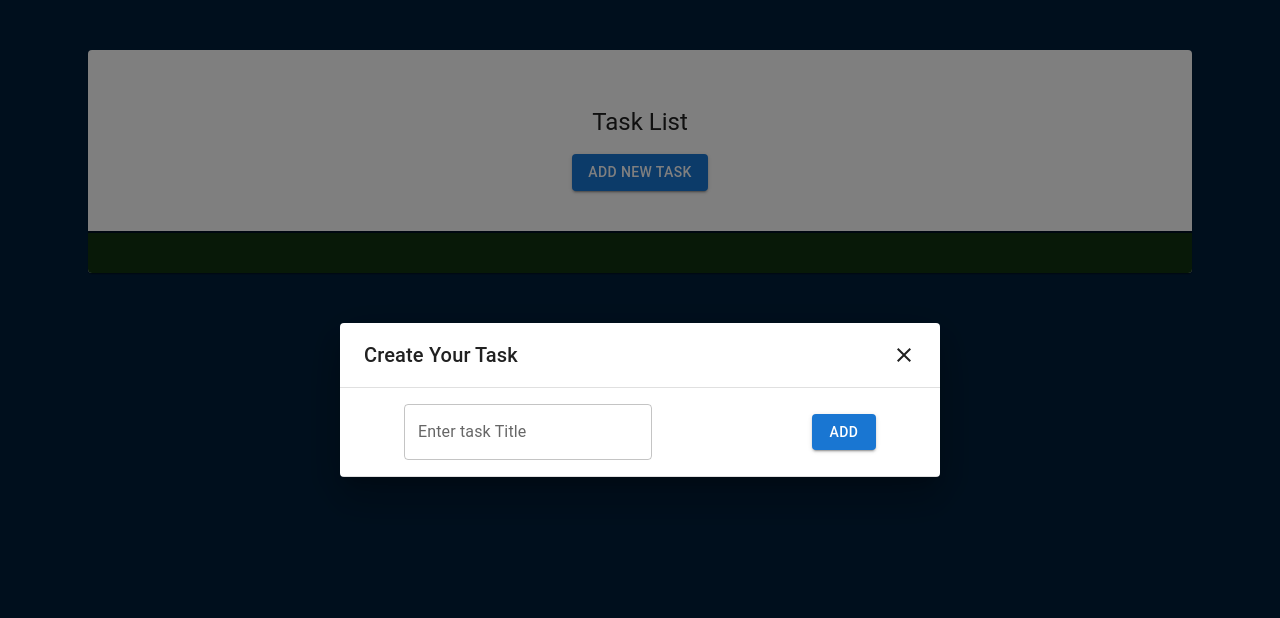
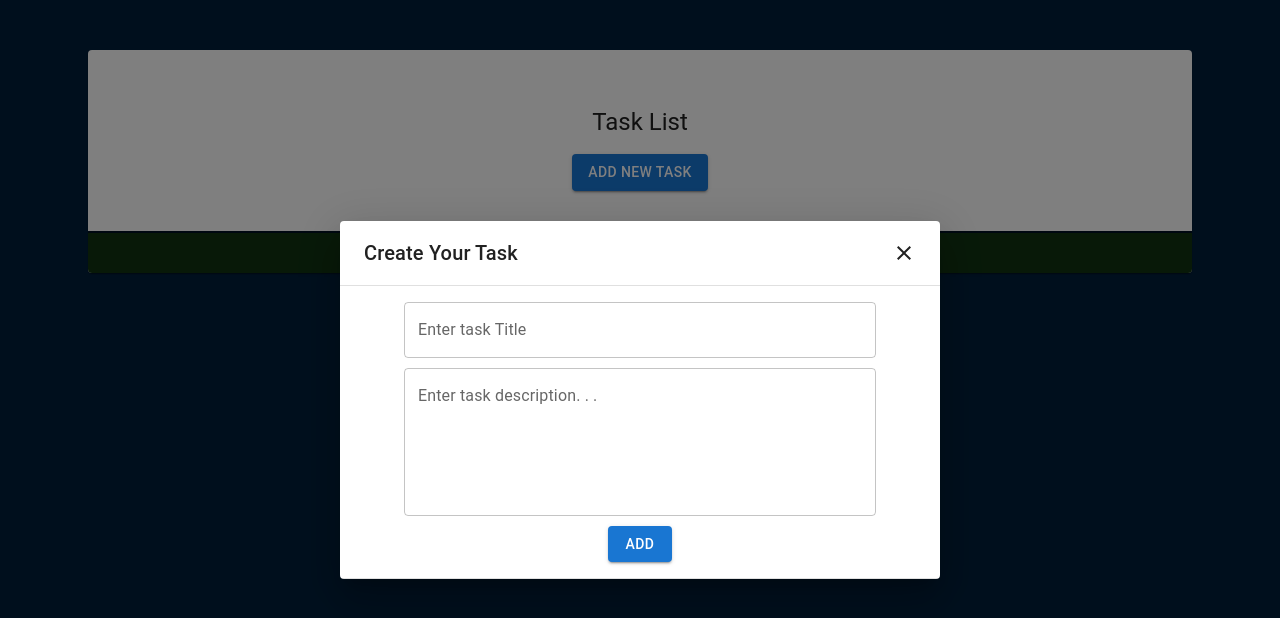
Before and after one commit to ashutoshofficial25/LearningReact, a React (Create React App) app in the folder authincation/: page / in a window 1280 px wide. Both pictures are taken after a click on the button "ADD NEW TASK". Shown: the top 618 px of the page. Built offline with nearby package versions, Linux system fonts and the light colour scheme.

Commit message:
cards cleanup

```diff
--- a/authincation/src/components/TodoCard.jsx
+++ b/authincation/src/components/TodoCard.jsx
@@ -3,16 +3,14 @@ import {
   Card,
   CardContent,
   CardHeader,
-  Container,
   Divider,
-  Grid,
   TextField,
 } from "@mui/material";
 import React, { useState } from "react";
 import DeleteIcon from "@mui/icons-material/Delete";
 import { red } from "@mui/material/colors";
 
-const TodoCard = ({ title }) => {
+const TodoCard = ({ title, taskDesc }) => {
   const [item, setItem] = useState([]);
 
   return (
@@ -24,9 +22,10 @@ const TodoCard = ({ title }) => {
       <Divider />
       <CardContent>
         <TextField
-          label="Enter task description. . ."
+          label={taskDesc == "" ? "Enter task description. . ." : ""}
           multiline
           rows={5}
+          value={taskDesc}
           placeholder="Start writing . . ."
         />
       </CardContent>
--- a/authincation/src/pages/TodoPage.jsx
+++ b/authincation/src/pages/TodoPage.jsx
@@ -18,6 +18,7 @@ const TodoPage = () => {
   const [open, setOpen] = useState(false);
   const [card, setCard] = useState([]);
   const [taskTitle, setTaskTitle] = useState("");
+  const [taskDesc, setTaskDesc] = useState("");
 
   const addNewCard = (item) => {
     setCard([...card, item]);
@@ -25,7 +26,7 @@ const TodoPage = () => {
 
   const handleSubmit = (e) => {
     e.preventDefault();
-    console.log(taskTitle);
+    console.log(taskTitle, taskDesc);
   };
 
   const handleClick = () => {
@@ -42,18 +43,26 @@ const TodoPage = () => {
   const content = () => {
     return (
       <form onSubmit={handleSubmit}>
-        <Box
-          px={5}
-          display="flex"
-          justifyContent="space-between"
-          alignItems="center"
-        >
+        <Box px={5} textAlign="center">
           <TextField
+            sx={{ marginBottom: "10px" }}
             label="Enter task Title"
             value={taskTitle}
             onChange={(e) => setTaskTitle(e.target.value)}
+            fullWidth
           />
-
+          <br />
+          <TextField
+            sx={{ marginBottom: "10px" }}
+            label="Enter task description. . ."
+            multiline
+            fullWidth
+            rows={5}
+            value={taskDesc}
+            onChange={(e) => setTaskDesc(e.target.value)}
+            placeholder="Start writing . . ."
+          />
+          <br />
           <Button type="submit" variant="contained" onClick={handleAddTask}>
             Add
           </Button>
@@ -77,7 +86,7 @@ const TodoPage = () => {
             <Grid container spacing={2}>
               {card.map((item) => (
                 <Grid item xs={3}>
-                  <TodoCard title={taskTitle} />
+                  <TodoCard title={taskTitle} taskDesc={taskDesc} />
                 </Grid>
               ))}
             </Grid>
```
